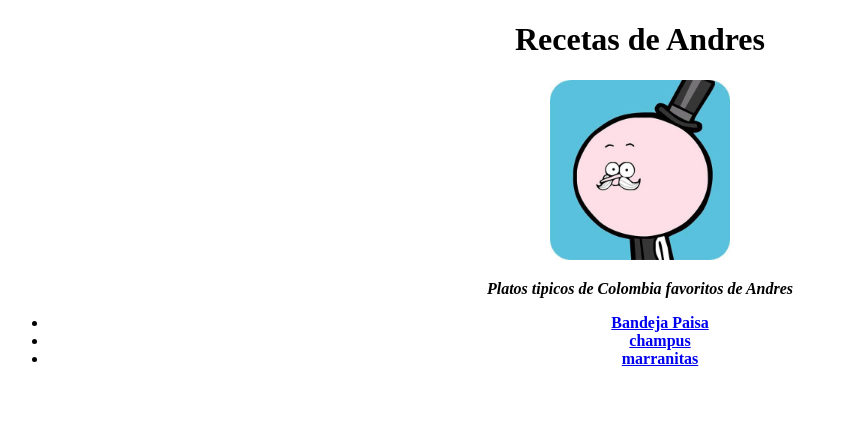
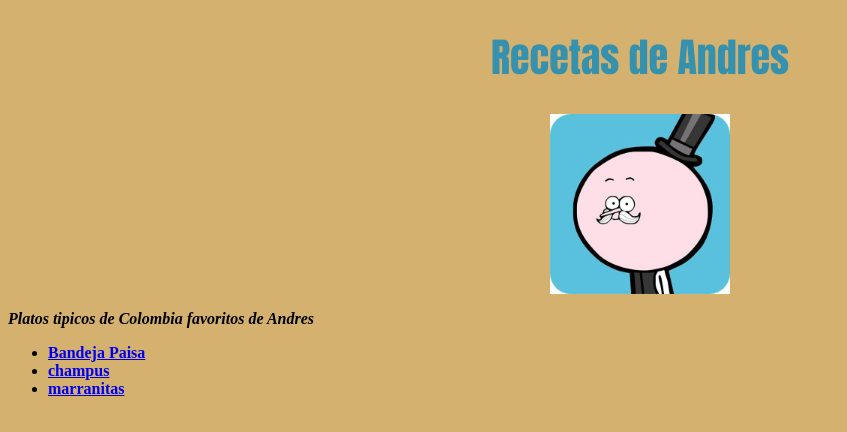
Before and after one commit to Andresmartorres/odin-recetas, a plain HTML site: page index.html in a window 1280 px wide. Shown: the whole page, without its empty margins (0-847 px from the left). Drawn offline with Linux system fonts and the light colour scheme.

Commit message:
add css de index.html

```diff
--- /dev/null
+++ b/css/style.css
@@ -0,0 +1,17 @@
+/* style */
+
+* {
+    background-color: rgb(212, 177, 111)
+}
+.titulo {
+    font-size: 40px;
+    color: rgb(53, 145, 173);
+    font-family:Impact;
+    text-align: center;
+}
+
+.port {
+    display: block;
+    margin-left: auto;
+    margin-right: auto;
+}
--- a/index.html
+++ b/index.html
@@ -1,23 +1,22 @@
 <!DOCTYPE html>
 <html lang="es">
+
 <head>
     <meta charset="UTF-8">
     <meta name="viewport" content="width=device-width, initial-scale=1.0">
     <title>Recetas Odin</title>
+    <link rel="stylesheet" href="../css/style.css">
 </head>
+
 <body>
-    <center>
-        <h1>Recetas de Andres</h1>
-        <img src="img/andres.jpg" alt="Andres" height="180" width="180">
-        <p><b><em>Platos tipicos de Colombia favoritos de Andres</em></b>
-        </p>
+        <h1 class="titulo">Recetas de Andres</h1>
+        <img class="port" src="img/andres.jpg" alt="Jefe" height="180" width="180">
+        <p><b><em>Platos tipicos de Colombia favoritos de Andres</em></b></p>
         <ul>
-            <li><a href="recetas/bandejapaisa.html" rel="noopener noreferrer"> <strong>Bandeja Paisa</strong></a></li>
+            <li><a href="recetas/bandejapaisa.html" rel="noopener noreferrer"><strong>Bandeja Paisa</strong></a></li>
             <li><a href="recetas/champus.html" rel="noopener noreferrer"> <strong>champus</strong></a></li>
             <li><a href="recetas/marranitas.html" rel="noopener noreferrer"> <strong>marranitas</strong></a></li>
         </ul>
-    </center>
+</body>
 
-
-</body>
 </html>
```
